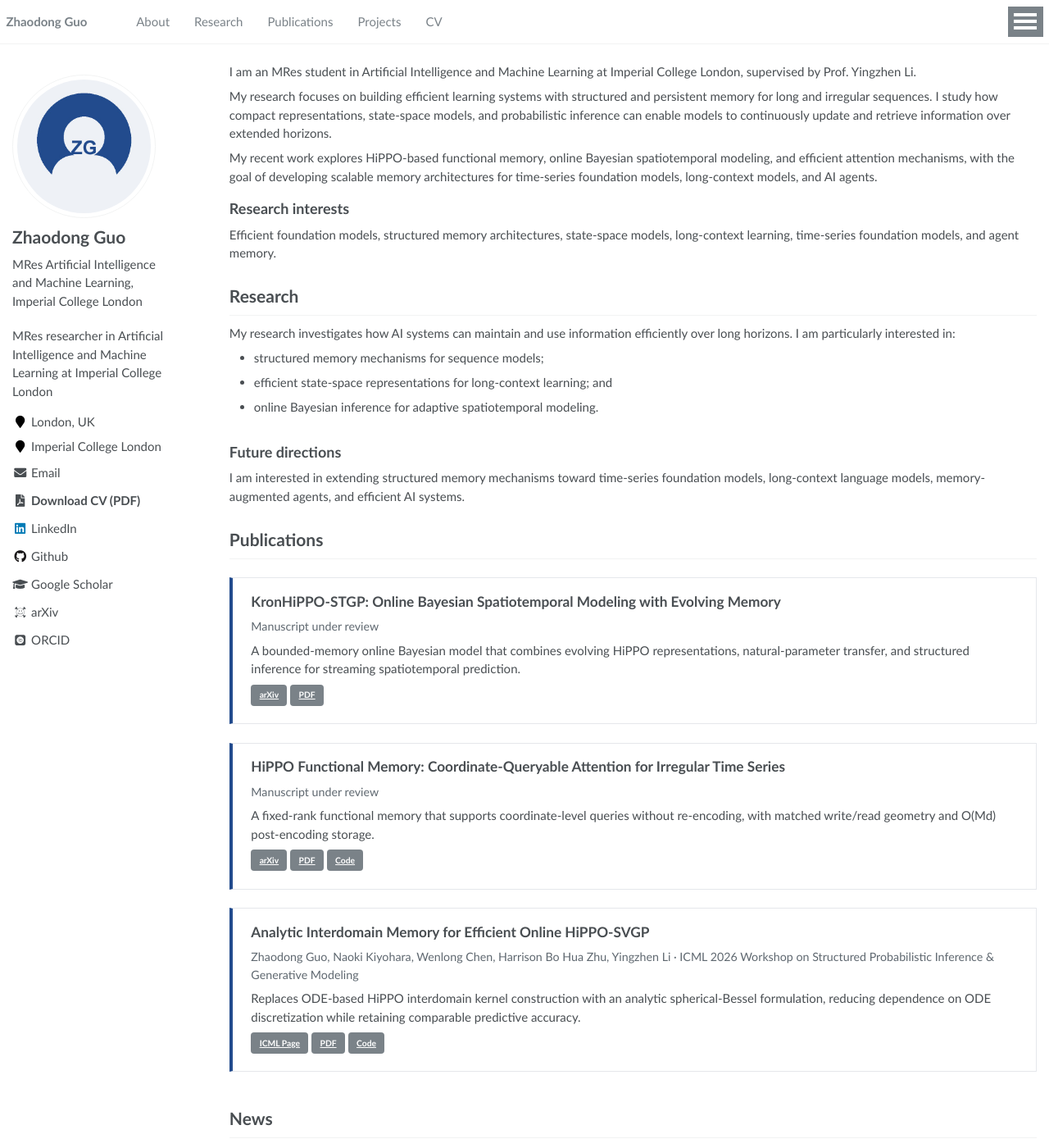
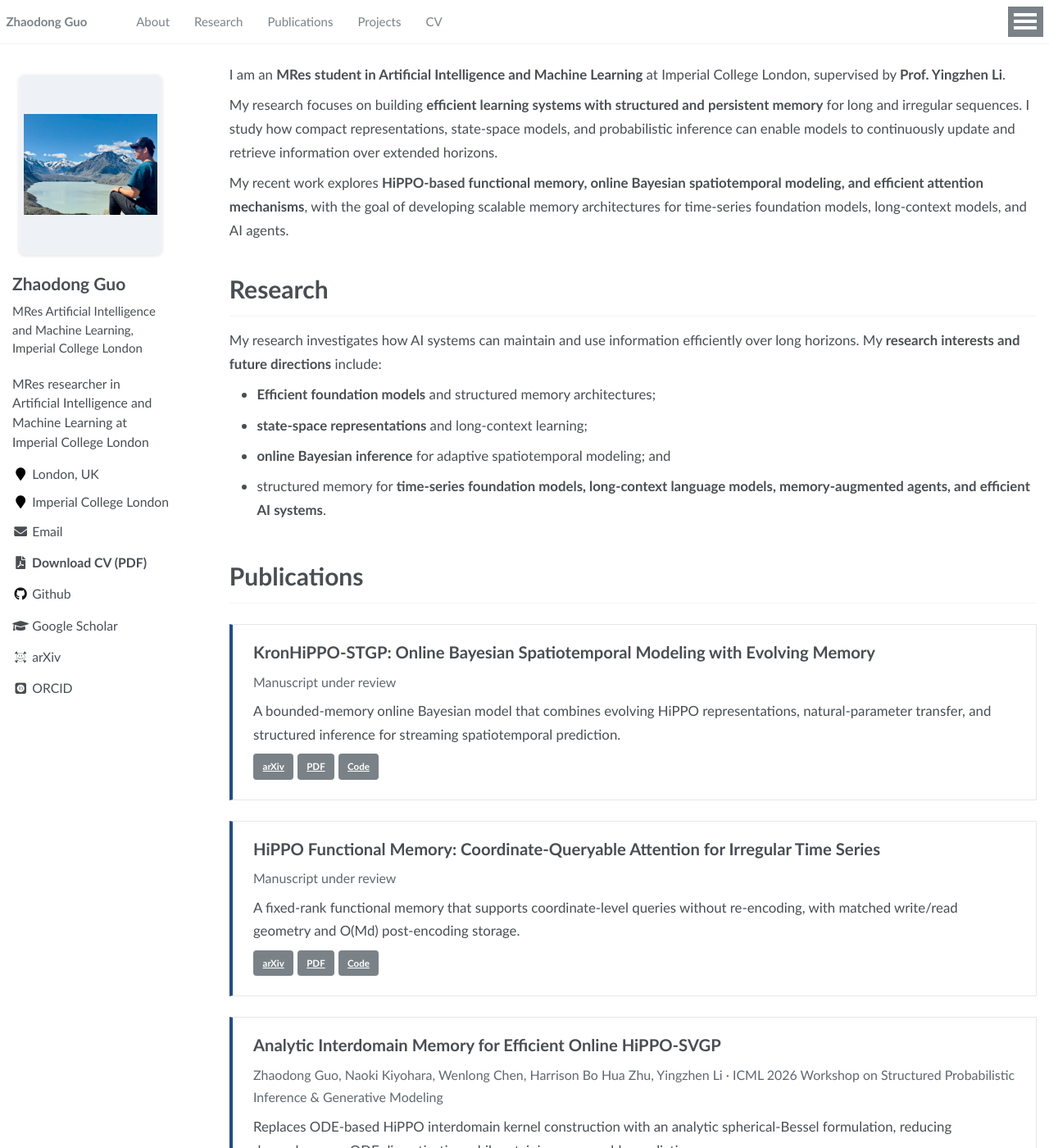
Before and after one commit to zhaodong929/zhaodong929.github.io, a Jekyll site: the page built from _pages/about.md, in a window 1280 px wide and 1400 px high. Shown: the whole window at 82% size. Built offline with Jekyll 4.4.1, drawn with Linux system fonts in a browser that asks for light colours; some web fonts are replaced; some of the changed text lies outside the part shown.

Commit message:
Add full profile photo and publication PDFs

```diff
--- a/_config.yml
+++ b/_config.yml
@@ -47,7 +47,6 @@ author:
   instagram        :
   impactstory      : # e.g., "https://profiles.impactstory.org/u/xxxx-xxxx-xxxx-xxxx"
   lastfm           :
-  linkedin         : "https://www.linkedin.com/"
   dblp             : # e.g., "https://dblp.org/pid/xx/xxxx.html"
   orcid            : "https://orcid.org/"
   pinterest        :
--- a/_includes/author-profile.html
+++ b/_includes/author-profile.html
@@ -48,9 +48,6 @@
       {% endif %}
       {% if author.google_plus %}
         <li><a href="https://plus.google.com/+{{ author.google_plus }}"><i class="fab fa-fw fa-google-plus" aria-hidden="true"></i> Google+</a></li>
-      {% endif %}
-      {% if author.linkedin %}
-        <li><a href="{% if author.linkedin contains '://' %}{{ author.linkedin }}{% else %}https://www.linkedin.com/in/{{ author.linkedin }}{% endif %}"><i class="fab fa-fw fa-linkedin" aria-hidden="true"></i> LinkedIn</a></li>
       {% endif %}
       {% if author.dblp %}
         <li><a href="{{ author.dblp }}"><i class="ai ai-dblp ai-fw" aria-hidden="true"></i> DBLP</a></li>
@@ -147,9 +144,6 @@
       {% if author.google_plus %}
         <a href="https://plus.google.com/+{{ author.google_plus }}"><i class="fab fa-fw fa-google-plus" aria-hidden="true"></i></a>
       {% endif %}
-      {% if author.linkedin %}
-        <a href="{% if author.linkedin contains '://' %}{{ author.linkedin }}{% else %}https://www.linkedin.com/in/{{ author.linkedin }}{% endif %}"><i class="fab fa-fw fa-linkedin" aria-hidden="true"></i></a>
-      {% endif %}
       {% if author.dblp %}
         <a href="{{ author.dblp }}"><i class="ai ai-dblp ai-fw" aria-hidden="true"></i></a>
       {% endif %}
--- a/_pages/about.md
+++ b/_pages/about.md
@@ -10,31 +10,22 @@ redirect_from:
 
 <span class="anchor" id="about"></span>
 
-I am an MRes student in Artificial Intelligence and Machine Learning at Imperial College London, supervised by Prof. Yingzhen Li.
+I am an **MRes student in Artificial Intelligence and Machine Learning** at Imperial College London, supervised by **Prof. Yingzhen Li**.
 
-My research focuses on building efficient learning systems with structured and persistent memory for long and irregular sequences. I study how compact representations, state-space models, and probabilistic inference can enable models to continuously update and retrieve information over extended horizons.
+My research focuses on building **efficient learning systems with structured and persistent memory** for long and irregular sequences. I study how compact representations, state-space models, and probabilistic inference can enable models to continuously update and retrieve information over extended horizons.
 
-My recent work explores HiPPO-based functional memory, online Bayesian spatiotemporal modeling, and efficient attention mechanisms, with the goal of developing scalable memory architectures for time-series foundation models, long-context models, and AI agents.
-
-## Research interests
-
-Efficient foundation models, structured memory architectures, state-space models, long-context learning, time-series foundation models, and agent memory.
+My recent work explores **HiPPO-based functional memory, online Bayesian spatiotemporal modeling, and efficient attention mechanisms**, with the goal of developing scalable memory architectures for time-series foundation models, long-context models, and AI agents.
 
 <span class="anchor" id="research"></span>
 
 # Research
 
-My research investigates how AI systems can maintain and use information efficiently over long horizons. I am particularly interested in:
+My research investigates how AI systems can maintain and use information efficiently over long horizons. My **research interests and future directions** include:
 
-- structured memory mechanisms for sequence models;
-- efficient state-space representations for long-context learning; and
-- online Bayesian inference for adaptive spatiotemporal modeling.
-
-<span class="anchor" id="future-directions"></span>
-
-## Future directions
-
-I am interested in extending structured memory mechanisms toward time-series foundation models, long-context language models, memory-augmented agents, and efficient AI systems.
+- **Efficient foundation models** and structured memory architectures;
+- **state-space representations** and long-context learning;
+- **online Bayesian inference** for adaptive spatiotemporal modeling; and
+- structured memory for **time-series foundation models, long-context language models, memory-augmented agents, and efficient AI systems**.
 
 <span class="anchor" id="publications"></span>
 
@@ -44,21 +35,21 @@ I am interested in extending structured memory mechanisms toward time-series fou
   <h2>KronHiPPO-STGP: Online Bayesian Spatiotemporal Modeling with Evolving Memory</h2>
   <p class="publication-meta">Manuscript under review</p>
   <p>A bounded-memory online Bayesian model that combines evolving HiPPO representations, natural-parameter transfer, and structured inference for streaming spatiotemporal prediction.</p>
-  <p class="publication-links"><a class="btn btn--small" href="https://arxiv.org/">arXiv</a> <a class="btn btn--small" href="#">PDF</a></p>
+  <p class="publication-links"><a class="btn btn--small" href="https://arxiv.org/">arXiv</a> <a class="btn btn--small" href="{{ '/files/KronHiPPO_STGP.pdf' | relative_url }}">PDF</a> <a class="btn btn--small" href="https://github.com/zhaodong929/Kronecker_Separable_Spatio_Temporal_HiPPO_SVGP">Code</a></p>
 </article>
 
 <article class="publication-card">
   <h2>HiPPO Functional Memory: Coordinate-Queryable Attention for Irregular Time Series</h2>
   <p class="publication-meta">Manuscript under review</p>
   <p>A fixed-rank functional memory that supports coordinate-level queries without re-encoding, with matched write/read geometry and O(Md) post-encoding storage.</p>
-  <p class="publication-links"><a class="btn btn--small" href="https://arxiv.org/">arXiv</a> <a class="btn btn--small" href="#">PDF</a> <a class="btn btn--small" href="#">Code</a></p>
+  <p class="publication-links"><a class="btn btn--small" href="https://arxiv.org/">arXiv</a> <a class="btn btn--small" href="{{ '/files/HiPPO_Functional_Memory.pdf' | relative_url }}">PDF</a> <a class="btn btn--small" href="https://github.com/zhaodong929/Kronecker_Separable_Spatio_Temporal_HiPPO_SVGP">Code</a></p>
 </article>
 
 <article class="publication-card">
   <h2>Analytic Interdomain Memory for Efficient Online HiPPO-SVGP</h2>
   <p class="publication-meta">Zhaodong Guo, Naoki Kiyohara, Wenlong Chen, Harrison Bo Hua Zhu, Yingzhen Li · ICML 2026 Workshop on Structured Probabilistic Inference &amp; Generative Modeling</p>
   <p>Replaces ODE-based HiPPO interdomain kernel construction with an analytic spherical-Bessel formulation, reducing dependence on ODE discretization while retaining comparable predictive accuracy.</p>
-  <p class="publication-links"><a class="btn btn--small" href="https://icml.cc/virtual/2026/74293">ICML Page</a> <a class="btn btn--small" href="#">PDF</a> <a class="btn btn--small" href="#">Code</a></p>
+  <p class="publication-links"><a class="btn btn--small" href="https://icml.cc/virtual/2026/74293">ICML Page</a> <a class="btn btn--small" href="{{ '/files/Analytic_Interdomain_Memory_HiPPO_SVGP.pdf' | relative_url }}">PDF</a> <a class="btn btn--small" href="https://github.com/zhaodong929/Multi-SVGP">Code</a></p>
 </article>
 
 <span class="anchor" id="news"></span>
@@ -75,4 +66,4 @@ I am interested in extending structured memory mechanisms toward time-series fou
 
 <p><a class="btn btn--primary" href="{{ '/files/Zhaodong_Guo_CV.pdf' | relative_url }}">Download CV (PDF)</a></p>
 
-Publication links marked with `#` are placeholders for final public versions and code repositories. The arXiv buttons currently point to the arXiv homepage until paper identifiers are available.
+The arXiv buttons currently point to the arXiv homepage until paper identifiers are available.
--- a/assets/css/main.scss
+++ b/assets/css/main.scss
@@ -147,6 +147,73 @@ h1:before, .anchor:before {
     font-weight: 700;
 }
 
+/* Use the complete supplied photo in a larger square profile area. */
+div.author__avatar {
+    width: 100%;
+    margin: 0 auto 1.5rem;
+    text-align: center;
+}
+
+img.author__avatar {
+    display: block;
+    width: 220px !important;
+    height: 220px !important;
+    margin: 0 auto;
+    border-radius: 8px !important;
+    object-fit: contain !important;
+    background: #eef2f6;
+    box-shadow: 0 1px 4px rgba(0, 0, 0, .12);
+}
+
+/* Increase reading size and reserve bold text for the key academic claims. */
+.page__content {
+    font-size: 1.12rem;
+    line-height: 1.72;
+}
+
+.page__content strong {
+    font-weight: 700;
+}
+
+.page__content h1,
+.page__content h2 {
+    font-weight: 700;
+}
+
+.page__content h1 {
+    font-size: 2rem;
+}
+
+.page__content h2 {
+    font-size: 1.35rem;
+}
+
+.author__name {
+    font-size: 1.5rem;
+    font-weight: 700;
+}
+
+.author__bio {
+    font-size: 1.08rem;
+    line-height: 1.5;
+}
+
+.author__urls li {
+    margin-bottom: .7rem;
+    font-size: 1.05rem;
+}
+
+@media (max-width: 600px) {
+    img.author__avatar {
+        width: 180px !important;
+        height: 180px !important;
+    }
+
+    .page__content {
+        font-size: 1.04rem;
+    }
+}
+
 /* Keep the profile links available on small screens without JavaScript. */
 .author__urls {
     display: block !important;
```
Also changed, not shown: README.md (+5 -3 lines), _pages/projects.md (+3 -0 lines), images/profile.jpg, 3 other files.
